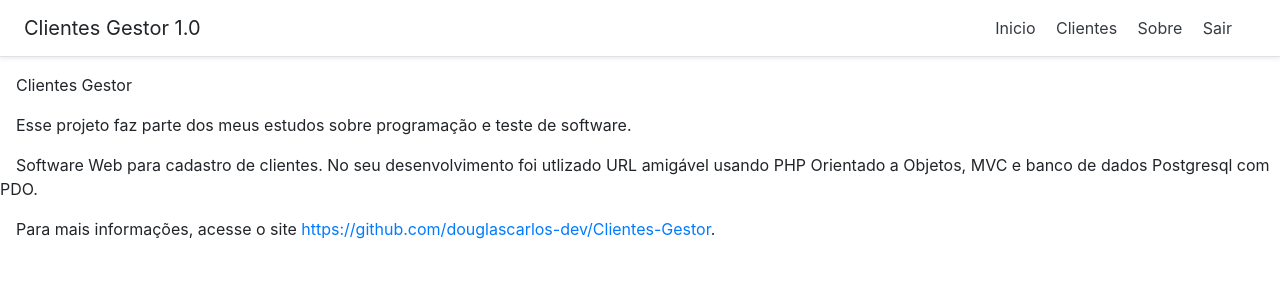
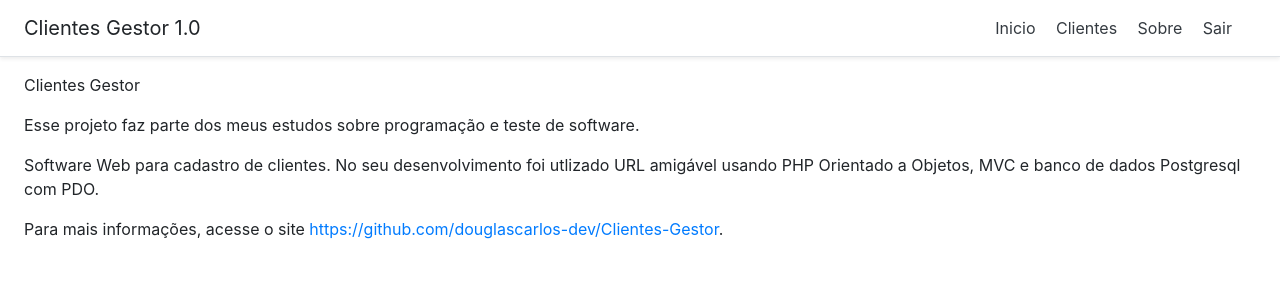
Before and after one commit to douglascarlos-dev/Clientes-Gestor, a PHP site: page / in a window 1280 px wide. Shown: the top 300 px of the page. Run offline with PHP 8.4, Linux system fonts and the light colour scheme; the visitor is signed in with stand-in values (Sample User, id 1); some libraries are stand-ins or nearby versions.

Commit message:
:recycle: Refatoração do código

```diff
--- a/view/home_view.php
+++ b/view/home_view.php
@@ -8,15 +8,15 @@
     <!-- Bootstrap CSS -->
     <link rel="stylesheet" href="<?php echo URLROOT; ?>/css/bootstrap.min.css" crossorigin="anonymous">
 
-    <title>Sistema 1.0</title>
+    <title>Clientes Gestor 1.0</title>
   </head>
   <body>
   <?php require_once 'menu.php'; ?>
   <div id="dashboard">
-    <p>&emsp;Clientes Gestor</p>
-    <p>&emsp;Esse projeto faz parte dos meus estudos sobre programação e teste de software.</p>
-    <p>&emsp;Software Web para cadastro de clientes. No seu desenvolvimento foi utlizado URL amigável usando PHP Orientado a Objetos, MVC e banco de dados Postgresql com PDO.</p>
-    <p>&emsp;Para mais informações, acesse o site <a href="https://github.com/douglascarlos-dev/Clientes-Gestor" target="_blank">https://github.com/douglascarlos-dev/Clientes-Gestor</a>.</p>
+    <p class="px-md-4">Clientes Gestor</p>
+    <p class="px-md-4">Esse projeto faz parte dos meus estudos sobre programação e teste de software.</p>
+    <p class="px-md-4">Software Web para cadastro de clientes. No seu desenvolvimento foi utlizado URL amigável usando PHP Orientado a Objetos, MVC e banco de dados Postgresql com PDO.</p>
+    <p class="px-md-4">Para mais informações, acesse o site <a href="https://github.com/douglascarlos-dev/Clientes-Gestor" target="_blank">https://github.com/douglascarlos-dev/Clientes-Gestor</a>.</p>
   </div>
 <script type="text/javascript" src="<?php echo URLROOT; ?>/js/jquery-3.5.1.slim.min.js"></script>
 <script src="<?php echo URLROOT; ?>/js/bootstrap.bundle.min.js" crossorigin="anonymous"></script>
```
Also changed, not shown: view/user_login.php (+0 -13 lines).
